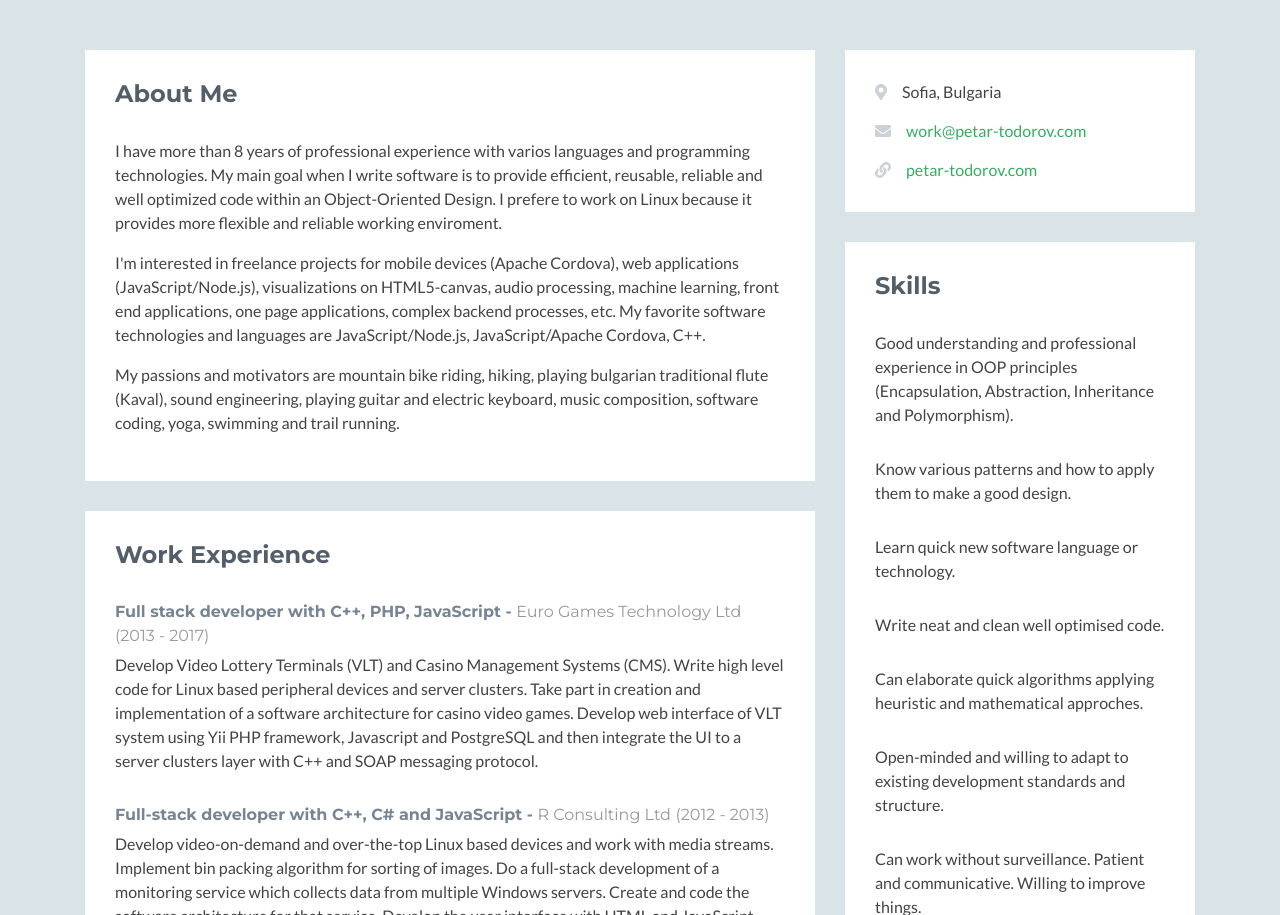
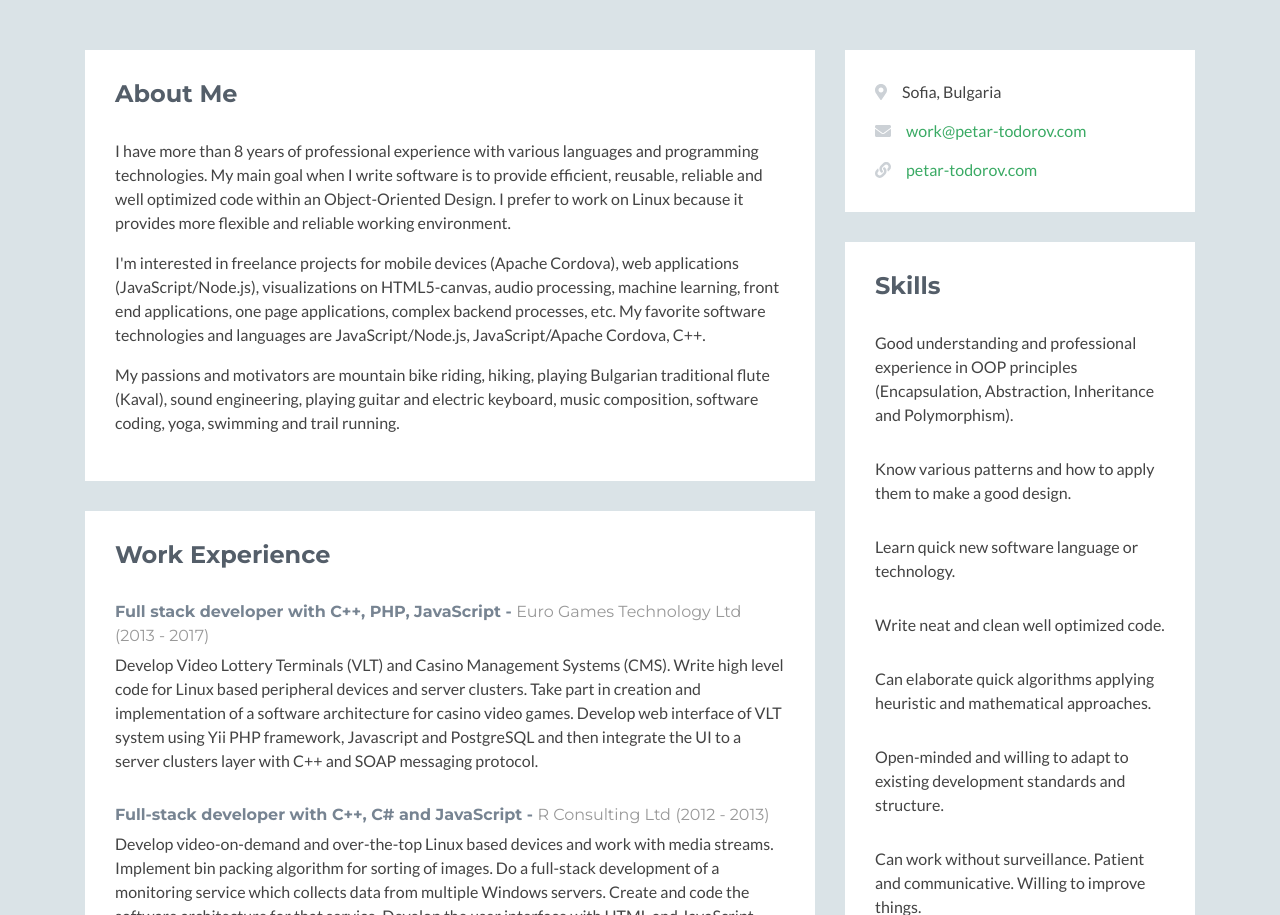
Before and after one commit to SitkaCharley/portfolio, a plain HTML site: page index.html in a window 1280 px wide. Shown: the part 260-1175 px from the top of the page. Drawn offline with nearby package versions, Linux system fonts and the light colour scheme; no server answers; some icons are missing.

Commit message:
Do some spellchecks and fix them

```diff
--- a/index.html
+++ b/index.html
@@ -55,9 +55,9 @@
                     <div class="section-inner">
                         <h2 class="heading">About Me</h2>
                         <div class="content">
-                            <p>	I have more than 8 years of professional experience with varios languages and programming technologies. My main goal when I write software is to provide efficient, reusable, reliable and well optimized code within an Object-Oriented Design. I prefere to work on Linux because it provides more flexible and reliable working enviroment. </p>
+                            <p>	I have more than 8 years of professional experience with various languages and programming technologies. My main goal when I write software is to provide efficient, reusable, reliable and well optimized code within an Object-Oriented Design. I prefer to work on Linux because it provides more flexible and reliable working environment. </p>
                             <p> I'm interested in freelance projects for mobile devices (Apache Cordova), web applications (JavaScript/Node.js), visualizations on HTML5-canvas, audio processing, machine learning, front end applications, one page applications, complex backend processes, etc. My favorite software technologies and languages are JavaScript/Node.js, JavaScript/Apache Cordova, C++.</p>
-                            <p> My passions and motivators are mountain bike riding, hiking, playing bulgarian traditional flute (Kaval), sound engineering, playing guitar and electric keyboard, music composition, software coding, yoga, swimming and trail running.</p>
+                            <p> My passions and motivators are mountain bike riding, hiking, playing Bulgarian traditional flute (Kaval), sound engineering, playing guitar and electric keyboard, music composition, software coding, yoga, swimming and trail running.</p>
                         </div><!--//content-->
                     </div><!--//section-inner-->
                 </section><!--//section-->
@@ -126,8 +126,8 @@
                             <p class="intro">Good understanding and professional experience in OOP principles (Encapsulation, Abstraction, Inheritance and Polymorphism).</p>
                             <p class="intro">Know various patterns and how to apply them to make a good design.</p>
                             <p class="intro">Learn quick new software language or technology.</p>
-                            <p class="intro">Write neat and clean well optimised code.</p>
-                            <p class="intro">Can elaborate quick algorithms applying heuristic and mathematical approches.</p>
+                            <p class="intro">Write neat and clean well optimized code.</p>
+                            <p class="intro">Can elaborate quick algorithms applying heuristic and mathematical approaches.</p>
                             <p class="intro">Open-minded and willing to adapt to existing development standards and structure.</p>
                             <p class="intro">Can work without surveillance. Patient and communicative. Willing to improve things.</p>
 
```
